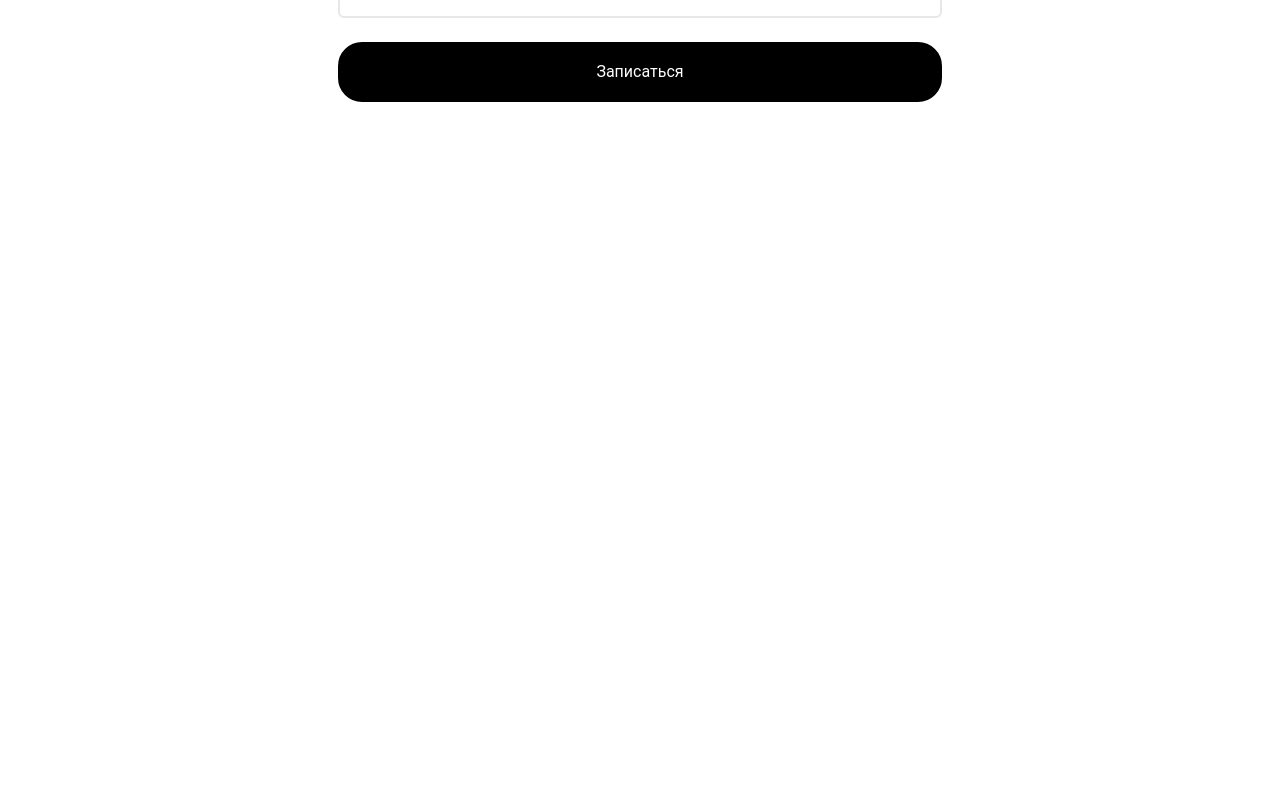
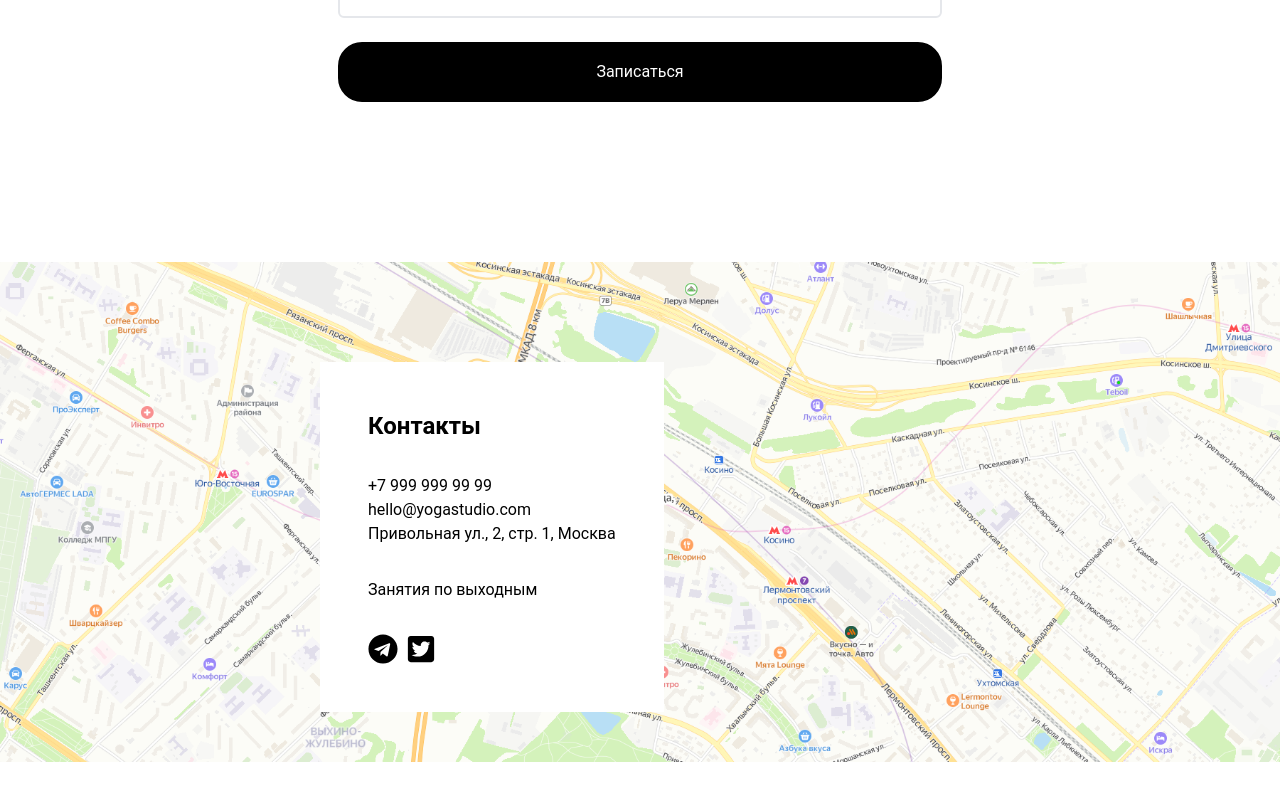
Before and after one commit to dedicatedksta/simple-website, a React (Create React App) app: page / in a window 1280 px wide. Shown: the part 9927-10727 px from the top of the page. Before the commit the page ends 10029 px from the top, so only its background shows below. Built offline with nearby package versions, Linux system fonts and the light colour scheme.

Commit message:
added contacts

```diff
--- a/src/App.js
+++ b/src/App.js
@@ -5,6 +5,7 @@ import MainImage from "./components/mainImage/MainImage";
 import CardList from "./components/ui/CardList";
 import FormLayout from "./components/ui/FormLayout";
 import Navbar from "./components/ui/Navbar";
+import Map from "./components/ui/Map";
 
 function App() {
   return (
@@ -16,6 +17,7 @@ function App() {
       <CardList/>
       <Coaches/>
       <FormLayout popup={false}/>
+      <Map/>
     </div>
   );
 }
--- /dev/null
+++ b/src/components/ui/Map.jsx
@@ -0,0 +1,24 @@
+import React from "react";
+import map from "../../assets/map/map.png"
+import {FaTelegram,FaTwitterSquare} from "react-icons/fa"
+
+const Map = () => {
+  return <div id="contacts" className="my-40 relative">
+    <img src={map} className="w-screen h-[500px] object-cover"  alt="" />
+    <div className="absolute bg-white top-[15%] left-[10%] md:top-[20%] md:left-[25%] max-w-2xl p-12 ">
+      <h1 className="mb-8 text-2xl font-bold">Контакты</h1>
+      <div className="flex flex-col leading-6   ">
+        <span>+7 999 999 99 99</span>
+        <span>hello@yogastudio.com</span>
+        <span>Привольная ул., 2, стр. 1, Москва</span>
+        <span className="mt-8">Занятия по выходным</span>
+      </div>
+      <div className="text-3xl flex items-center mt-8 gap-2">
+        <FaTelegram className="cursor-pointer" />
+        <FaTwitterSquare className="cursor-pointer"/>
+      </div>
+    </div>
+  </div>;
+};
+
+export default Map;
```
Also changed, not shown: src/assets/map/map.png (added).
